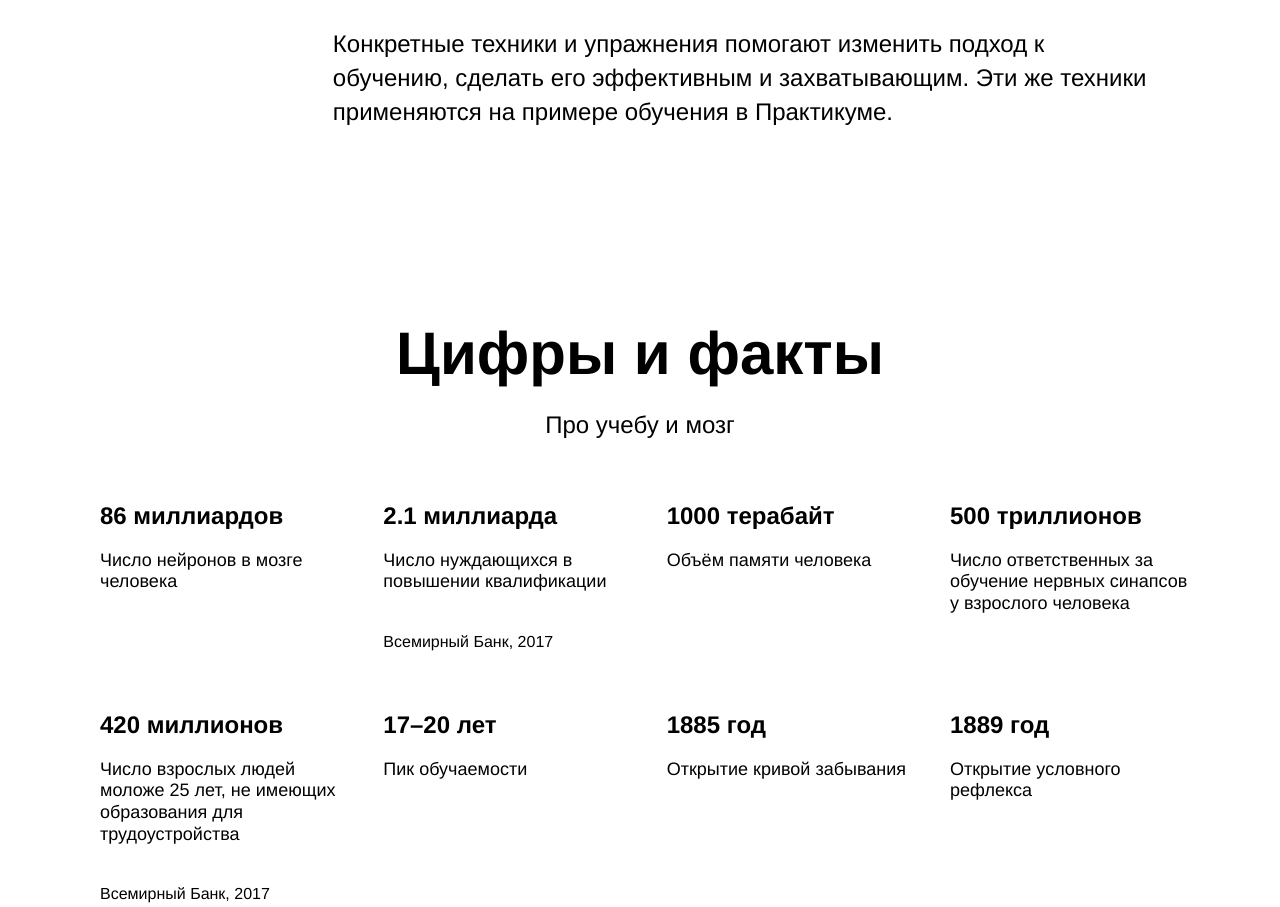
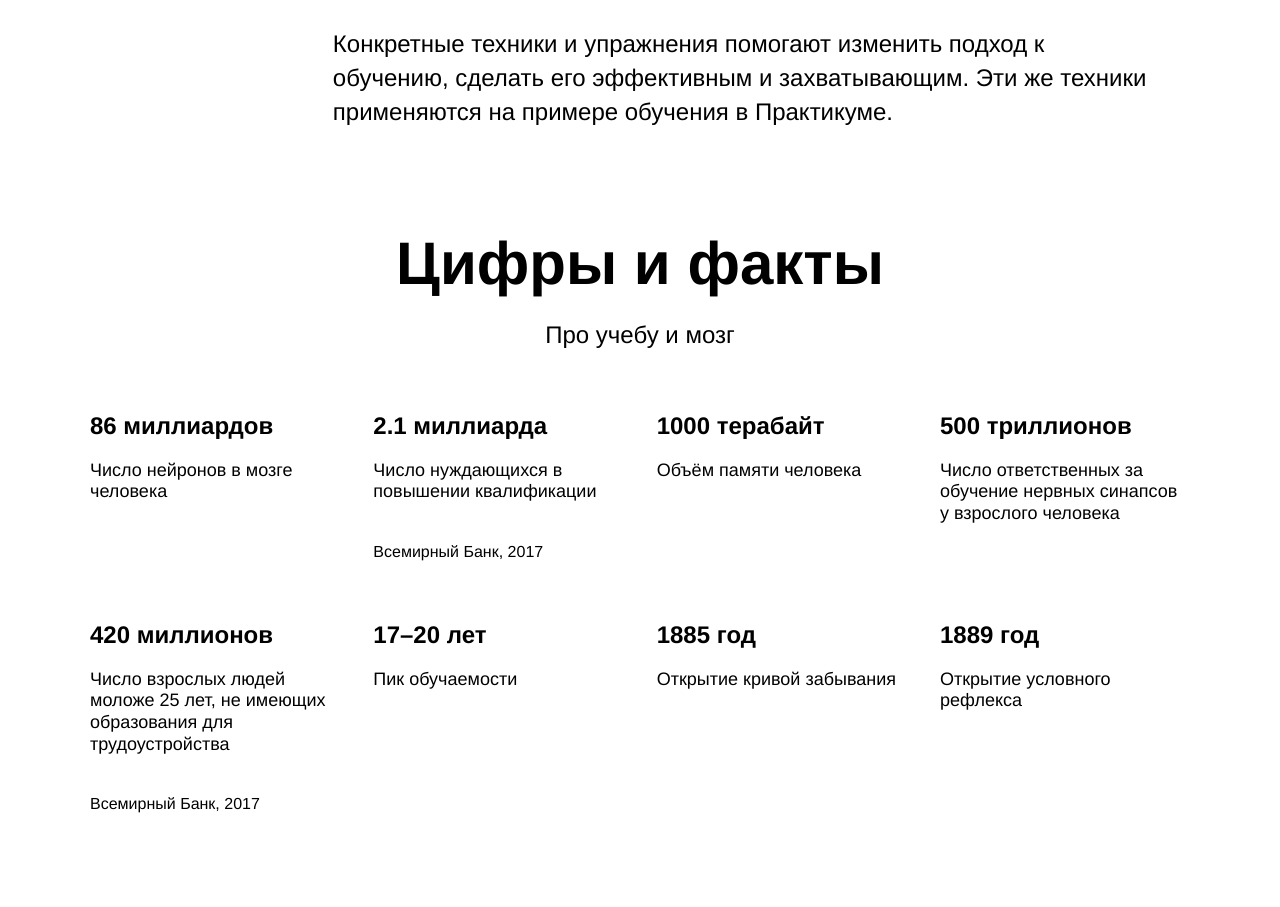
Before and after one commit to NikolayBugynin/how-to-learn, a plain HTML site: page index.html in a window 1280 px wide. Shown: the part 1127-2034 px from the top of the page. Drawn offline with Linux system fonts and the light colour scheme.

Commit message:
release v3

```diff
--- a/styles/style.css
+++ b/styles/style.css
@@ -8,7 +8,6 @@
   /* выше для экранов больше 1600px отцентрировали весь контент */
   font-family: 'Helvetica Neue', Arial, sans-serif;
 }
-
 
 
 .header {
@@ -125,12 +124,15 @@
 }
 
 .digits {
-  padding-left: 0;
-  padding-right: 0;
-  padding: 100px;
+  display: flex;
+  padding: 100px 0;
   display: flex;
   flex-direction: column;
+  align-items: center;
+  position: relative;
 }
+
+
 
 .digits__section-title {
   width: 60%;
@@ -140,7 +142,6 @@
   line-height: 1.15;
   font-weight: 600;
   margin-bottom: 20px;
-  margin-top: 90px;
 }
 
 .digits__section-subtitle {
@@ -155,6 +156,7 @@
 .digits__table {
   width: 1100px;
   display: flex;
+  flex-direction: row;
   flex-wrap: wrap;
   margin: auto;
   justify-content: space-between;
@@ -234,7 +236,7 @@
   background: #1f1f1f;
   position: relative;
   overflow: hidden;
-  padding: 90px 0px;
+  padding: 90px 0;
   z-index: 1;
 }
 
```
